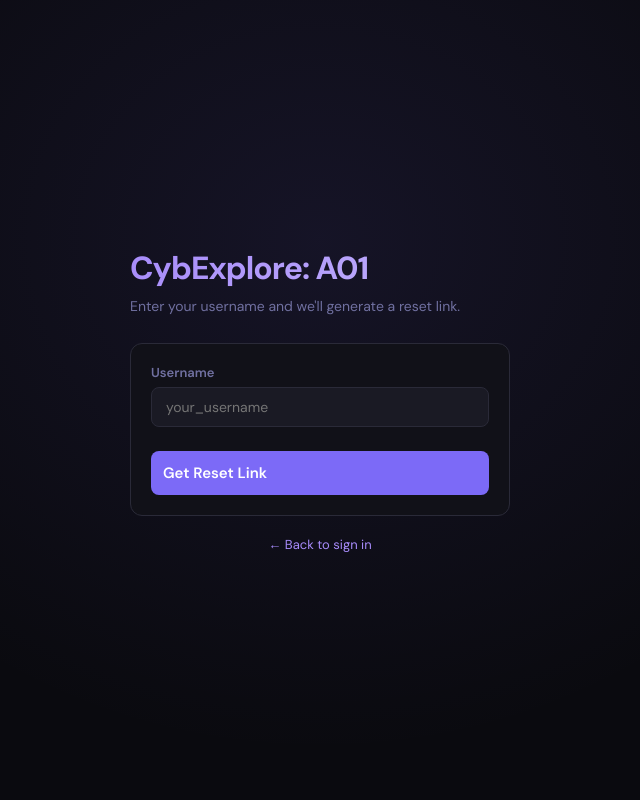
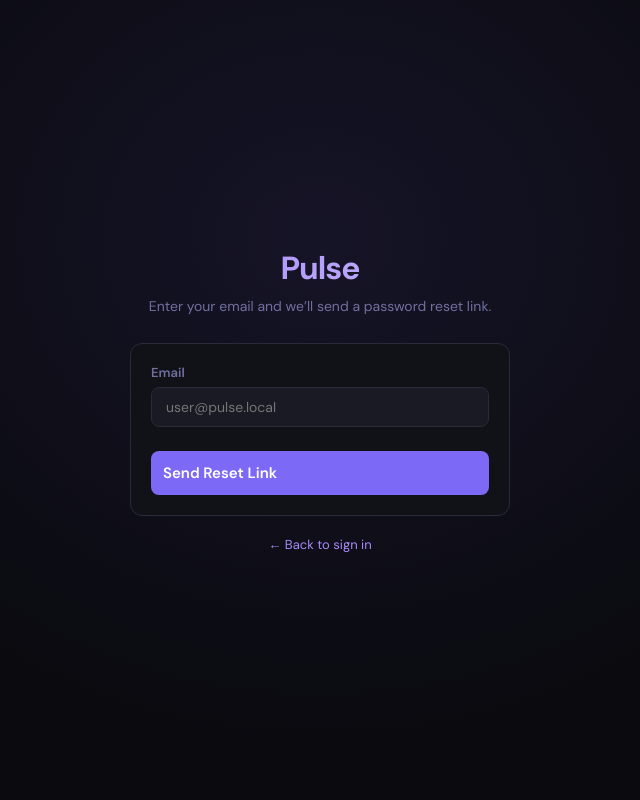
Before and after one commit to CybExplore/Pulse, a Flask app: page /forgot-password in a window 1280 px wide. Shown: the whole page, without its empty margins (320-960 px from the left). Run offline with Flask 3, Linux system fonts and the light colour scheme; parts of the project's set-up code (start-up, migrations or seed data) failed here and were passed over; some libraries are stand-ins or nearby versions.

Commit message:
Update COomit

```diff
--- a/app.py
+++ b/app.py
@@ -9,9 +9,13 @@ import os
 import pymysql
 from flask import Flask
 from config import Config
-# from eventlet.green.threading import Event
-from extensions import db, socketio
+from werkzeug.security import generate_password_hash
+
 from models import User
+from extensions import db, socketio, mail
+
+from helpers import send_account_email
+
 
 # ── Blueprints ──────────────────────────────
 from routes.auth     import auth
@@ -25,7 +29,8 @@ from routes.social   import social
 from routes.extra    import extra
 from routes.features import features
 from monitor.routes  import monitor
-import sockets
+
+
 
 
 def ensure_database_exists():
@@ -54,6 +59,7 @@ def create_app():
 
     db.init_app(app)
     socketio.init_app(app)
+    mail.init_app(app)
 
     # ── Register blueprints ──────────────────
     app.register_blueprint(auth)
@@ -89,19 +95,39 @@ def seed_db():
     if User.query.count() > 0:
         return
 
+    raw_password = Config.MONITOR_PASSWORD
+
     monitor_user = User(
         username=Config.MONITOR_USERNAME,
-        password=Config.MONITOR_PASSWORD,
+        password=generate_password_hash(raw_password),
+        # email=Config.MONITOR_REAL_EMAIL,
+        # platform_email=Config.MONITOR_EMAIL,
         display_name="Monitor",
-        role="admin",
+        role=Config.MONITOR_ROLE,
         verified=True,
         bio="Instructor monitoring account."
     )
+
     db.session.add(monitor_user)
     db.session.commit()
+
+    # 🔥 SEND EMAIL AFTER CREATION
+    # try:
+    send_account_email(
+        to_email=Config.MONITOR_REAL_EMAIL,
+        username=Config.MONITOR_USERNAME,
+        password=raw_password
+    )
+    print("📧 Monitor email sent successfully")
+    # except Exception as e:
+    #     print(f"⚠️ Email failed: {e}")
+
     print(f"✅ Monitor account created → username: {Config.MONITOR_USERNAME}")
+
 
 
 if __name__ == "__main__":
     app = create_app()
+
+    print(f"DEBUG: app = {app}")
     socketio.run(app, debug=Config.FLASK_DEBUG, port=Config.FLASK_PORT)
--- a/extensions.py
+++ b/extensions.py
@@ -1,5 +1,7 @@
 from flask_sqlalchemy import SQLAlchemy
 from flask_socketio import SocketIO
+from flask_mail import Mail
 
 db       = SQLAlchemy()
 socketio = SocketIO(cors_allowed_origins="*")
+mail = Mail()
--- a/models.py
+++ b/models.py
@@ -8,7 +8,10 @@ class User(db.Model):
     password        = db.Column(db.String(120), nullable=False)  # VULN: plaintext
     display_name    = db.Column(db.String(100))
     bio             = db.Column(db.String(300), default="")
+
+    platform_email  = db.Column(db.String(120), default="")
     email           = db.Column(db.String(120), default="")
+
     phone           = db.Column(db.String(30),  default="")
     role            = db.Column(db.String(20),  default="user")  # user | moderator | admin
     verified        = db.Column(db.Boolean,     default=False)
--- a/requirements.txt
+++ b/requirements.txt
@@ -8,3 +8,7 @@ eventlet
 pymysql
 cryptography
 gunicorn
+flask-mail
+Flask-Mail
+Pillow
+python-dotenv
--- a/routes/account.py
+++ b/routes/account.py
@@ -36,11 +36,15 @@ def generate_reset_token(username):
 def forgot_password():
     message = None
     if request.method == "POST":
-        username = request.form.get("username", "").strip()
-        user     = User.query.filter_by(username=username).first()
+        # username = request.form.get("username", "").strip()
+
+        platform_email = request.form.get("email", "").strip()
+        # user     = User.query.filter_by(username=username).first()
+
+        user = User.query.filter_by(email=platform_email).first()
 
         if user:
-            token = generate_reset_token(username)
+            token = generate_reset_token(user.username)
 
             # Save token — VULN: old tokens never invalidated
             db.session.add(PasswordResetToken(user_id=user.id, token=token))
@@ -51,10 +55,33 @@ def forgot_password():
             # so participants can see it — the vuln is that the token
             # is predictable without ever receiving this link.
             reset_url = f"{Config.APP_URL}/reset-password/{token}"
+            # ─────────────────────────────────────────────
+            # A01 OBSERVATION POINT (NOT USER INPUT)
+            # If attacker previously modified user.real_email
+            # via broken access control elsewhere, this becomes exploitable
+            # ─────────────────────────────────────────────
+
+            recipient = user.real_email
+
+            # Log suspicious mismatch (A01 evidence layer)
+            if user.email != user.real_email:
+                log_exploit(
+                    vuln_type="Broken Access Control — Account Recovery Data Manipulation (A01:2025)",
+                    endpoint="/forgot-password",
+                    description=(
+                        f"User '{user.username}' has mismatched recovery data. "
+                        f"platform_email='{user.email}' vs real_email='{user.real_email}'. "
+                        f"Password reset sent to potentially attacker-controlled destination."
+                    ),
+                    severity="critical"
+                )
+
+            send_reset_email(recipient, reset_url)
+
             message = {
                 "type":  "ok",
                 "text":  f"Password reset link generated.",
-                "link":  reset_url   # VULN: link shown on page (simulates email)
+                # "link":  reset_url   # VULN: link shown on page (simulates email)
             }
         else:
             # VULN: confirms whether a username exists (user enumeration)
--- a/templates/admin/monitor.html
+++ b/templates/admin/monitor.html
@@ -113,7 +113,7 @@
   <!-- ── SIDEBAR ── -->
   <div class="sidebar">
     <div>
-      <div class="monitor-title">🛡️ CybExplore: A01 Monitor</div>
+      <div class="monitor-title">🛡️ Pulse</div>
       <div class="monitor-sub">Instructor dashboard</div>
     </div>
 
--- a/templates/auth/forgot_password.html
+++ b/templates/auth/forgot_password.html
@@ -1,52 +1,112 @@
 {% extends "base.html" %}
-{% block title %}Forgot Password — CybExplore: A01{% endblock %}
+{% block title %}Forgot Password — Pulse{% endblock %}
+
 {% block head %}
 <style>
-  .auth-page { min-height:100vh; display:flex; align-items:center; justify-content:center;
-    background: radial-gradient(ellipse at 50% 30%, rgba(124,106,247,0.1) 0%, transparent 65%), var(--bg); }
+  .auth-page {
+    min-height:100vh;
+    display:flex;
+    align-items:center;
+    justify-content:center;
+    background: radial-gradient(ellipse at 50% 30%, rgba(124,106,247,0.1) 0%, transparent 65%), var(--bg);
+  }
+
   .auth-box { width:100%; max-width:420px; padding:20px; }
-  .auth-logo { font-size:32px; font-weight:700; letter-spacing:-1px;
+
+  .auth-logo {
+    font-size:32px;
+    font-weight:700;
+    letter-spacing:-1px;
     background: linear-gradient(135deg, var(--accent2), #c4b5fd);
-    -webkit-background-clip:text; -webkit-text-fill-color:transparent; margin-bottom:8px; }
+    -webkit-background-clip:text;
+    -webkit-text-fill-color:transparent;
+    margin-bottom:8px;
+  }
+
   .auth-sub { color:var(--muted); font-size:14px; margin-bottom:28px; }
+
   .field { margin-bottom:16px; }
-  .field label { display:block; font-size:13px; font-weight:600; color:var(--muted); margin-bottom:6px; }
-  .submit-btn { width:100%; padding:12px; font-size:15px; margin-top:8px; }
-  .alt-link { text-align:center; font-size:13px; color:var(--muted); margin-top:20px; }
-  .msg-ok    { background:rgba(52,211,153,0.1); border:1px solid rgba(52,211,153,0.3); color:var(--green); padding:12px 14px; border-radius:8px; font-size:13px; margin-bottom:16px; line-height:1.7; }
-  .msg-error { background:rgba(248,113,113,0.1); border:1px solid rgba(248,113,113,0.3); color:var(--red);   padding:12px 14px; border-radius:8px; font-size:13px; margin-bottom:16px; }
-  .reset-link { display:block; margin-top:8px; font-family:var(--mono); font-size:12px; color:var(--accent2); word-break:break-all; }
+
+  .field label {
+    display:block;
+    font-size:13px;
+    font-weight:600;
+    color:var(--muted);
+    margin-bottom:6px;
+  }
+
+  .submit-btn { width:100%; padding:12px; font-size:15px; margin-top:8px; text-align: center; }
+
+  .alt-link {
+    text-align:center;
+    font-size:13px;
+    color:var(--muted);
+    margin-top:20px;
+  }
+
+  .msg-ok {
+    background:rgba(52,211,153,0.1);
+    border:1px solid rgba(52,211,153,0.3);
+    color:var(--green);
+    padding:12px 14px;
+    border-radius:8px;
+    font-size:13px;
+    margin-bottom:16px;
+  }
+
+  .msg-error {
+    background:rgba(248,113,113,0.1);
+    border:1px solid rgba(248,113,113,0.3);
+    color:var(--red);
+    padding:12px 14px;
+    border-radius:8px;
+    font-size:13px;
+    margin-bottom:16px;
+  }
 </style>
 {% endblock %}
+
 {% block body %}
 <div class="auth-page">
   <div class="auth-box">
-    <a href="/" style="text-decoration:none"><div class="auth-logo">CybExplore: A01</div></a>
-    <p class="auth-sub">Enter your username and we'll generate a reset link.</p>
+
+    <a href="/" style="text-decoration:none; text-align:center;">
+      <div class="auth-logo">Pulse</div>
+    </a>
+
+    <p class="auth-sub" style="text-align:center;">
+      Enter your email and we’ll send a password reset link.
+    </p>
 
     {% if message %}
       {% if message.type == 'ok' %}
-      <div class="msg-ok">
-        {{ message.text }}
-        {% if message.link %}
-        <a class="reset-link" href="{{ message.link }}">{{ message.link }}</a>
-        {% endif %}
-      </div>
+        <div class="msg-ok">
+          {{ message.text }}
+        </div>
       {% else %}
-      <div class="msg-error">{{ message.text }}</div>
+        <div class="msg-error">
+          {{ message.text }}
+        </div>
       {% endif %}
     {% endif %}
 
     <div class="card">
       <form method="POST">
         <div class="field">
-          <label>Username</label>
-          <input type="text" name="username" placeholder="your_username" required />
+          <label>Email</label>
+          <input type="email" name="email" placeholder="user@pulse.local" required />
         </div>
-        <button type="submit" class="btn btn-primary submit-btn">Get Reset Link</button>
+
+        <button type="submit" class="btn btn-primary submit-btn">
+          Send Reset Link
+        </button>
       </form>
     </div>
-    <p class="alt-link"><a href="/login">← Back to sign in</a></p>
+
+    <p class="alt-link">
+      <a href="/login">← Back to sign in</a>
+    </p>
+
   </div>
 </div>
 {% endblock %}
--- a/templates/auth/landing.html
+++ b/templates/auth/landing.html
@@ -56,7 +56,6 @@
     <div class="logo">CybExplore: A01</div>
     <p class="tagline">Share thoughts, connect with people,<br>and stay in the loop — all in one place.</p>
     <div class="cta-group">
-      <a href="/register" class="btn btn-primary">Create account</a>
       <a href="/login"    class="btn btn-ghost">Sign in</a>
     </div>
     <div class="features">
--- a/templates/auth/login.html
+++ b/templates/auth/login.html
@@ -30,7 +30,6 @@
         <button type="submit" class="btn btn-primary submit-btn">Sign in</button>
       </form>
     </div>
-    <p class="alt-link">Don't have an account? <a href="/register">Create one</a></p>
     <p class="alt-link" style="margin-top:8px;"><a href="/forgot-password">Forgot password?</a></p>
   </div>
 </div>
--- a/templates/base.html
+++ b/templates/base.html
@@ -3,7 +3,7 @@
 <head>
   <meta charset="UTF-8" />
   <meta name="viewport" content="width=device-width, initial-scale=1.0" />
-  <title>{% block title %}CybExplore: A01{% endblock %}</title>
+  <title>{% block title %}Pulse{% endblock %}</title>
   <link rel="preconnect" href="https://fonts.googleapis.com">
   <link href="https://fonts.googleapis.com/css2?family=DM+Sans:wght@400;500;600;700&family=DM+Mono&display=swap" rel="stylesheet">
   <script src="https://cdnjs.cloudflare.com/ajax/libs/socket.io/4.7.2/socket.io.min.js"></script>
```
Also changed, not shown: helpers.py (+31 -0 lines), monitor/routes.py (+6 -3 lines), routes/admin.py (+5 -2 lines), routes/auth.py (+27 -22 lines), templates/app/layout.html (+7 -0 lines).
